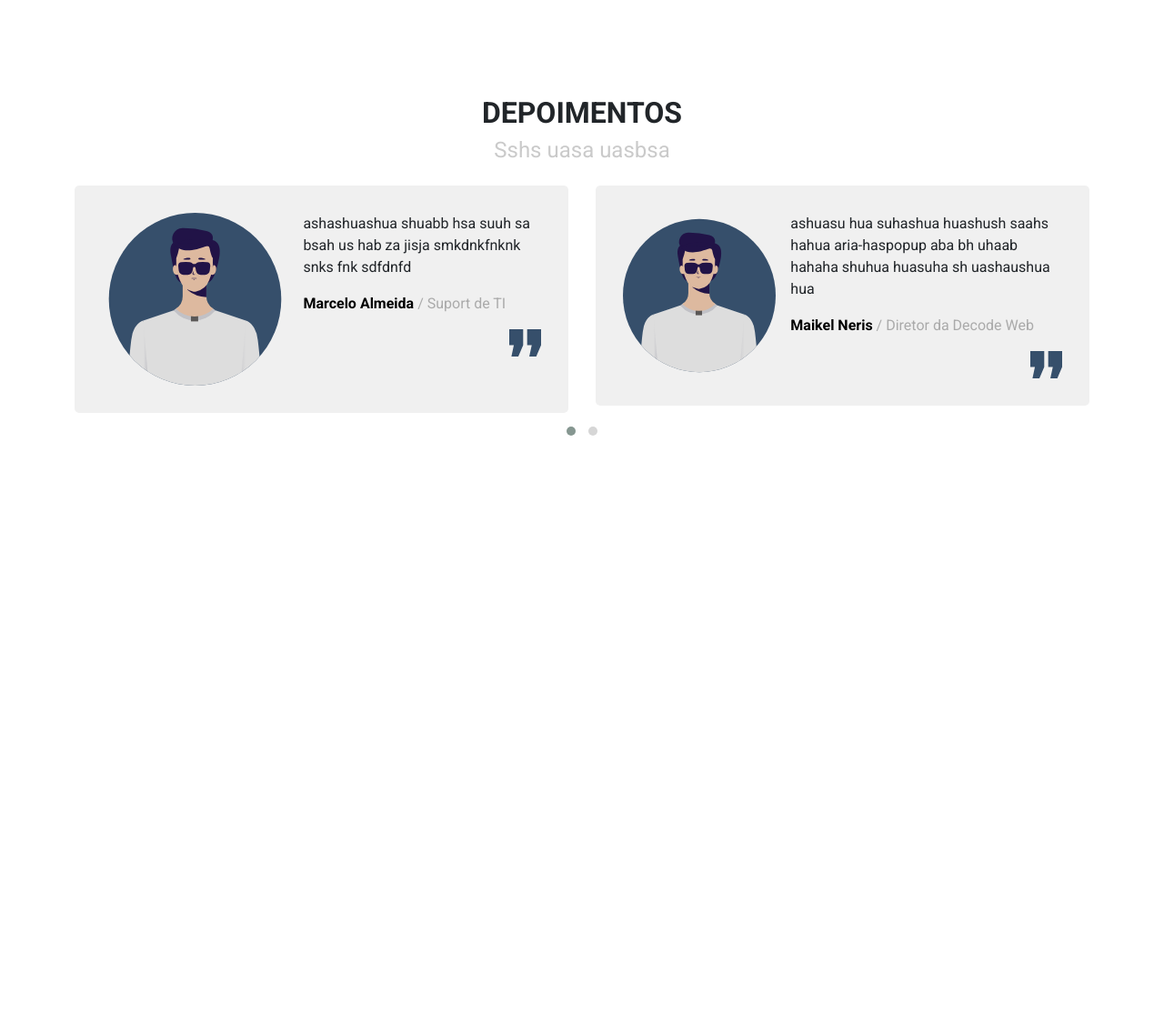
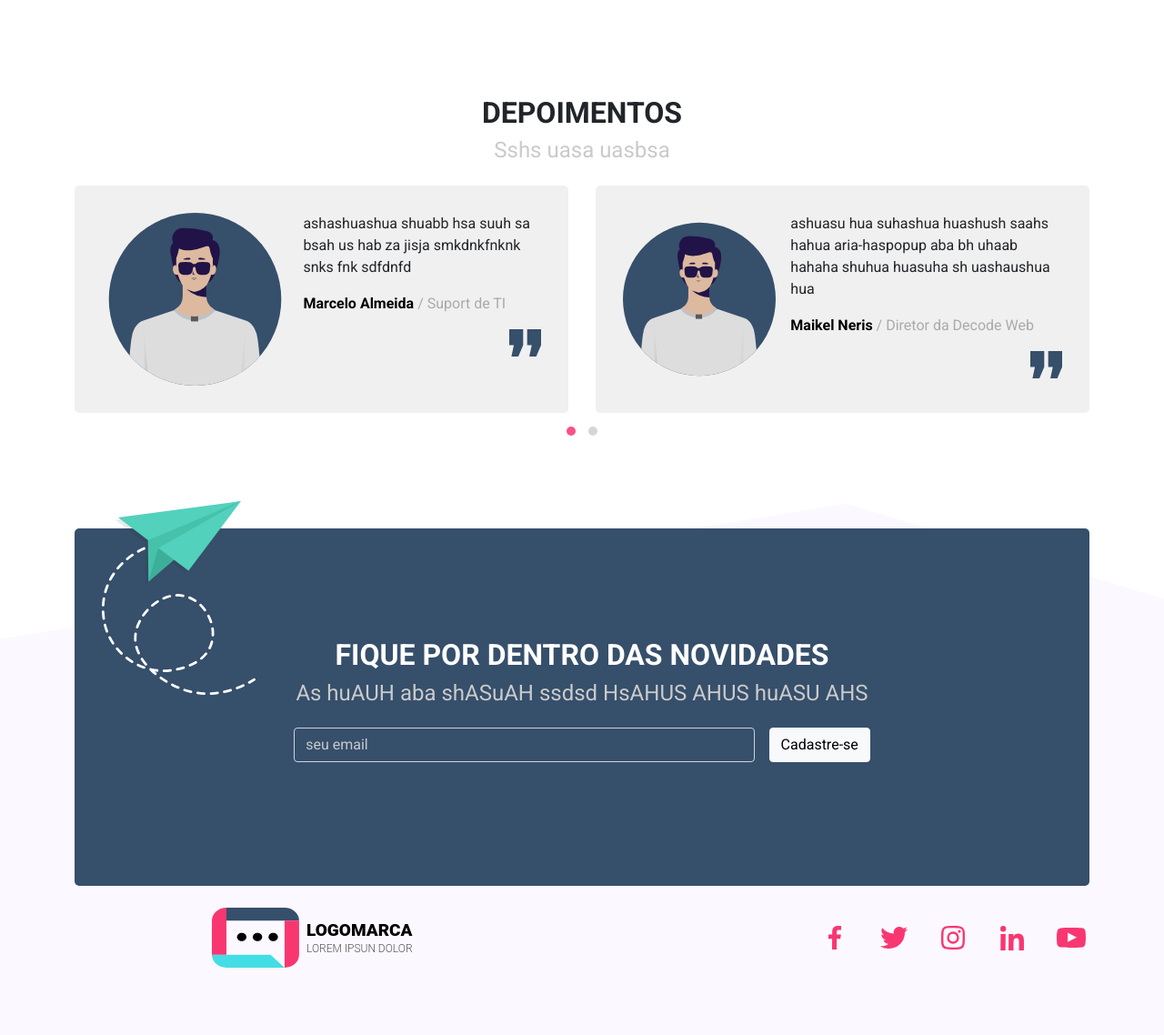
Before and after one commit to engcs/progressao, a Django app: page /site/ in a window 1280 px wide. Shown: the part 3995-5133 px from the top of the page at 91% size. Before the commit the page ends 4474 px from the top, so only its background shows below. Run offline with Django 4.2, Linux system fonts and the light colour scheme; some libraries are stand-ins or nearby versions.

Commit message:
Footer finalizado

```diff
--- a/paginas/templates/site.html
+++ b/paginas/templates/site.html
@@ -13,11 +13,11 @@
     <link href="https://fonts.googleapis.com/css2?family=Roboto:wght@400;500;700;900&display=swap" rel="stylesheet">
 
     <!-- CSS -->
-    <link href="{% static 'css/main.css' %}" rel="stylesheet">
     <link href="{% static 'css/magnific-popup.css' %}" rel="stylesheet">
     <link rel="stylesheet" href="https://cdnjs.cloudflare.com/ajax/libs/tiny-slider/2.9.4/tiny-slider.css">
     <link href="{% static 'css/owl.carousel.css' %}" rel="stylesheet">
     <link href="{% static 'css/owl.theme.default.min.css' %}" rel="stylesheet">
+    <link href="{% static 'css/main.css' %}" rel="stylesheet">
 
     <title>Hello, world!</title>
 
@@ -351,7 +351,6 @@
         <h4 class="subtitle text-center mb-4">Sshs uasa uasbsa</h4>
       </div>
 
-
         <div class="container owl-carousel owl-theme owl-loaded">
           <!-- Item -->
           <div class="depoimento">
@@ -412,11 +411,66 @@
           </div>
         </div>
 
-
-
     </div>
 
     <!-- //SECTION-5: DEPOIMENTOS -->
+
+    <!-- FOOTER -->
+
+    <footer id="contatos">
+      <div class="container">
+        <div class="email">
+          <img src="{% static 'assets/paperplane.svg' %}" class="img-fluid">
+          <h2 class="title text-center">
+            Fique por dentro das novidades
+          </h2>
+          <h4 class="subtitle text-center mb-4">
+            As huAUH aba shASuAH ssdsd HsAHUS AHUS huASU AHS
+          </h4>
+          <form>
+            <div class="flex-md-grow-1 pe-md-3 pb-3 pb-md-0">
+              <label for="email_input" class="visually-hidden">Email</label>
+              <input type="email" class="form-control w-100"
+                     id="email_input" placeholder="seu email">
+            </div>
+            <div class="flex-grow-1 flex-md-grow-0">
+              <button type="submit"
+                      class="btn btn-light button mb-3 d-md-inline d-block w-100">
+                Cadastre-se
+              </button>
+            </div>
+          </form>
+        </div>
+        <div class="logo py-4">
+          <div class="row">
+            <div class="col-md-6 align-self-center text-center text-md-left">
+              <img src="{% static 'assets/logo.svg' %}" class="img-fluid">
+            </div>
+            <div class="col-md-6 align-self-center text-right">
+              <ul>
+                <li>
+                  <a href="#"><img src="{% static 'assets/facebook.svg' %}" class="img-fluid"></a>
+                </li>
+                <li>
+                  <a href="#"><img src="{% static 'assets/twitter.svg' %}" class="img-fluid"></a>
+                </li>
+                <li>
+                  <a href="#"><img src="{% static 'assets/instagram.svg' %}" class="img-fluid"></a>
+                </li>
+                <li>
+                  <a href="#"><img src="{% static 'assets/linkedin.svg' %}" class="img-fluid"></a>
+                </li>
+                <li>
+                  <a href="#"><img src="{% static 'assets/youtube.svg' %}" class="img-fluid"></a>
+                </li>
+              </ul>
+            </div>
+          </div>
+        </div>
+      </div>
+    </footer>
+
+    <!-- //FOOTER -->
 
     <script src="https://cdn.jsdelivr.net/npm/@popperjs/core@2.9.2/dist/umd/popper.min.js"></script>
     <script src="https://cdn.jsdelivr.net/npm/bootstrap@5.0.2/dist/js/bootstrap.min.js"></script>
--- a/static/css/custom.css
+++ b/static/css/custom.css
@@ -1,5 +1,10 @@
 body, html {
     font-family: 'Roboto', sans-serif;
+}
+
+body {
+    background: url(../assets/footer-bg.png) no-repeat center bottom;
+    padding-bottom: 50px;
 }
 
 header {
@@ -190,6 +195,7 @@ header .nav-link:hover {
     display: flex;
     padding: 30px;
     max-height: 250px;
+    min-height: 250px;
 }
 
 #depoimentos .depoimento .quote {
@@ -204,3 +210,69 @@ header .nav-link:hover {
     color: #000;
     font-weight: 700;
 }
+
+#contatos .email {
+    border-radius: 5px;
+    background-color: var(--secondary);
+    color: #fff;
+    position: relative;
+    display: flex;
+    flex-direction: column;
+    align-items: center;
+    justify-content: center;
+    padding: 120px 30px;
+}
+
+#contatos .email img {
+    position: absolute;
+    left: 30px;
+    top: -30px;
+}
+
+#contatos .email form {
+    width: 60%;
+    display: flex;
+}
+
+#contatos .email .form-control,
+#contatos .email .form-control::placeholder {
+    background: none;
+    color: var(--medium);
+}
+
+#contatos ul {
+    margin: 0px;
+    padding: 0px;
+    display: flex;
+    justify-content: flex-end;
+}
+
+#contatos ul li {
+    display: flex;
+    list-style-type: none;
+    margin-left: 25px;
+}
+
+#contatos ul li:first-child {
+    margin-left: 0px;
+}
+
+#contatos ul li a {
+    display: flex;
+    width: 40px;
+    height: 40px;
+    border-radius: 20px;
+    justify-content: center;
+    align-items: center;
+    background-color: transparent;
+    transition: all ease-out 0.2s;
+}
+
+#contatos ul li a:hover {
+    box-shadow: 0px 0px 10px 0px rgba(0, 0, 0, 0.12);
+    background-color: #fff;
+}
+
+#contatos ul li img {
+    max-height: 30px;
+}
--- a/static/css/global.css
+++ b/static/css/global.css
@@ -49,3 +49,8 @@ a:hover {
     background-color: var(--primary-dark);
     border-color: var(--primary-dark);
 }
+
+.owl-theme .owl-dots .owl-dot.active span,
+.owl-theme .owl-dots .owl-dot:hover span {
+    background: var(--primary);
+}
--- a/static/css/responsive.css
+++ b/static/css/responsive.css
@@ -2,6 +2,13 @@
     header .nav-link {
         margin-left: 5px;
         margin-right: 5px;
+    }
+}
+
+@media (max-width: 991.99px) {
+    #contatos .email img {
+        width: 90px;
+        top: -40px;
     }
 }
 
@@ -18,4 +25,15 @@
     #clientes .cliente-texto .imagem img {
         max-width: 150px;
     }
+    #contatos .email {
+        padding: 60px 30px 50px 30px;
+    }
+    #contatos .email form {
+        width: 100%;
+        flex-direction: column;
+    }
+    #contatos ul {
+        padding-top: 30px;
+        justify-content:center;
+    }
 }
--- a/static/js/main.js
+++ b/static/js/main.js
@@ -23,7 +23,7 @@ jQuery(document).ready(function ($) {
 
     // Owl
     $('.owl-carousel').owlCarousel({
-        loop: true,
+        loop: false,
         margin: 30,
         autoplay: false,
         autoplayTimeout: 6000,
```
